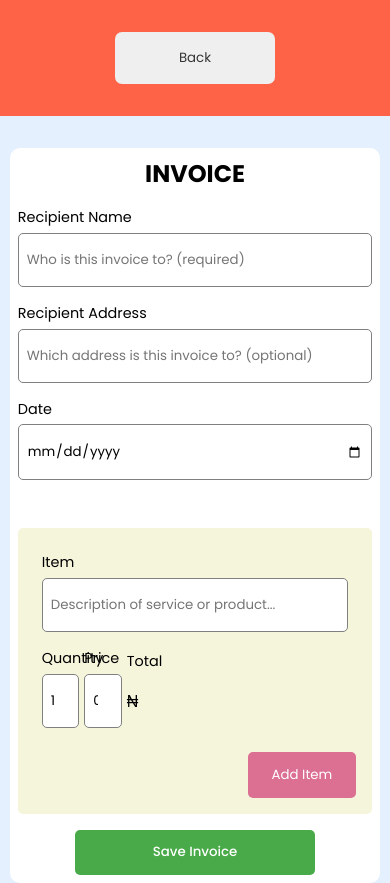
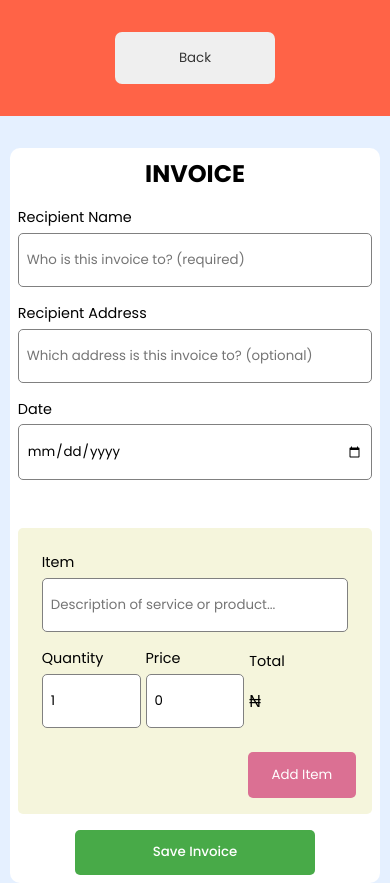
Before and after one commit to josiah360/best-tools-invoice, a Next.js app: page /create-invoice in a window 390 px wide. Built offline with nearby package versions, Linux system fonts and the light colour scheme.

Commit message:
Fix a bug

```diff
--- a/components/Header/Header.js
+++ b/components/Header/Header.js
@@ -23,12 +23,12 @@ const Header = (props) => {
                 'Content-Type': 'application/json'
             }
         });
-        const pdf = await response.blob();
-        const url = URL.createObjectURL(pdf);
+        const pdf = await response.arrayBuffer();
+        const url = URL.createObjectURL(new Blob([pdf], { type: 'application/pdf' }));
 
         const link = document.createElement('a');
         link.href = url;
-        link.target = '_blank';
+        link.download = 'hello.pdf';
         document.body.appendChild(link);
         link.click();
 
--- a/styles/invoiceItems.module.css
+++ b/styles/invoiceItems.module.css
@@ -119,6 +119,7 @@
 
     .miniThings {
         display: flex;
+        width: 100%;
         column-gap: .3rem;
     }
 
@@ -157,6 +158,7 @@
 
     .miniThings {
         display: flex;
+        width: 100%;
         column-gap: .3rem;
     }
 
@@ -195,6 +197,7 @@
 
     .miniThings {
         display: flex;
+        width: 100%;
         column-gap: .3rem;
     }
 
@@ -232,6 +235,7 @@
 
     .miniThings {
         display: flex;
+        width: 100%;
         column-gap: .3rem;
     }
 
@@ -239,6 +243,7 @@
     .price,
     .total {
         flex: 1;
+        width: calc(100% / 3)
     }
 
     .total p{
```
Also changed, not shown: pages/invoice/[id].js (+0 -7 lines).
